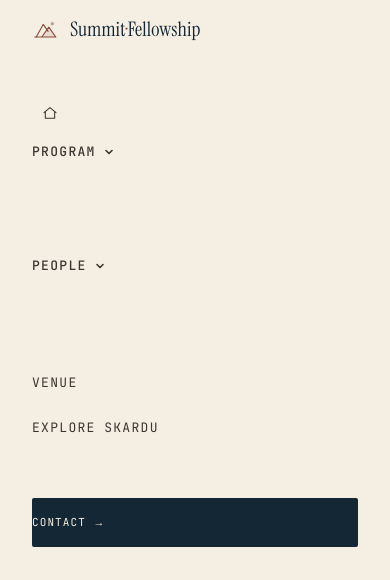
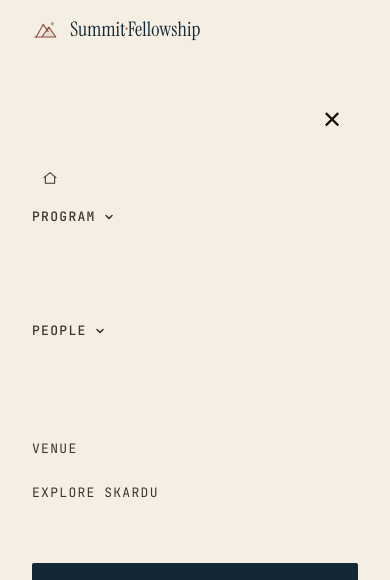
Before and after one commit to usmanjaved-droid/summit-fellowship-website, a Next.js app: page / in a window 390 px wide. Both pictures are taken after a click on the button "Menu". Shown: the top 580 px of the page. Built offline with nearby package versions, Linux system fonts and the light colour scheme.

Commit message:
feat: add close button to mobile nav drawer and auto-close on link click

```diff
--- a/app/components/Header.tsx
+++ b/app/components/Header.tsx
@@ -88,7 +88,16 @@ export default function Header() {
           </span>
         </Link>
         <nav className="site-nav" aria-label="Primary">
-          <Link className="site-nav__link site-nav__link--icon" href="/" aria-label="Home">
+          {open && (
+            <button
+              className="site-nav__close"
+              aria-label="Close menu"
+              onClick={toggle}
+            >
+              ✕
+            </button>
+          )}
+          <Link className="site-nav__link site-nav__link--icon" href="/" aria-label="Home" onClick={() => open && setOpen(false)}>
             <svg width="16" height="16" viewBox="0 0 24 24" fill="none" stroke="currentColor" strokeWidth="1.6" strokeLinecap="round" strokeLinejoin="round" aria-hidden="true">
               <path d="M3 11.5 12 4l9 7.5" />
               <path d="M5 10v10h14V10" />
@@ -121,7 +130,10 @@ export default function Header() {
                   href={l.href}
                   className="site-nav__dropdown-item"
                   role="menuitem"
-                  onClick={() => setProgramOpen(false)}
+                  onClick={() => {
+                    setProgramOpen(false);
+                    if (open) setOpen(false);
+                  }}
                 >
                   {l.label}
                 </Link>
@@ -155,7 +167,10 @@ export default function Header() {
                   href={l.href}
                   className="site-nav__dropdown-item"
                   role="menuitem"
-                  onClick={() => setPeopleOpen(false)}
+                  onClick={() => {
+                    setPeopleOpen(false);
+                    if (open) setOpen(false);
+                  }}
                 >
                   {l.label}
                 </Link>
@@ -190,7 +205,10 @@ export default function Header() {
                     href={l.href}
                     className="site-nav__dropdown-item"
                     role="menuitem"
-                    onClick={() => setLogisticsOpen(false)}
+                    onClick={() => {
+                      setLogisticsOpen(false);
+                      if (open) setOpen(false);
+                    }}
                   >
                     {l.label}
                   </Link>
@@ -199,12 +217,12 @@ export default function Header() {
             </div>
           )}
           {NAV_LINKS.map((l) => (
-            <Link key={l.href} className="site-nav__link" href={l.href}>
+            <Link key={l.href} className="site-nav__link" href={l.href} onClick={() => open && setOpen(false)}>
               {l.label}
             </Link>
           ))}
         </nav>
-        <Link className="site-header__cta" href="/contact">
+        <Link className="site-header__cta" href="/contact" onClick={() => open && setOpen(false)}>
           Contact →
         </Link>
         <button
--- a/app/globals.css
+++ b/app/globals.css
@@ -383,6 +383,22 @@ p { text-wrap: pretty; margin: 0; }
   body.menu-open .site-nav__link { padding: 12px 0; font-size: 13px; }
   body.menu-open .site-header__inner { flex-wrap: wrap; }
   body.menu-open .site-header__cta { width: 100%; text-align: center; }
+
+  .site-nav__close {
+    display: none;
+    background: transparent;
+    border: 0;
+    cursor: pointer;
+    font-size: 24px;
+    padding: 8px 12px;
+    color: var(--ink);
+    align-self: flex-end;
+    margin-right: 4px;
+    margin-bottom: 12px;
+    transition: color .2s var(--ease-out);
+  }
+  body.menu-open .site-nav__close { display: block; }
+  .site-nav__close:hover { color: var(--clay); }
 }
 
 /* === Footer === */
```
